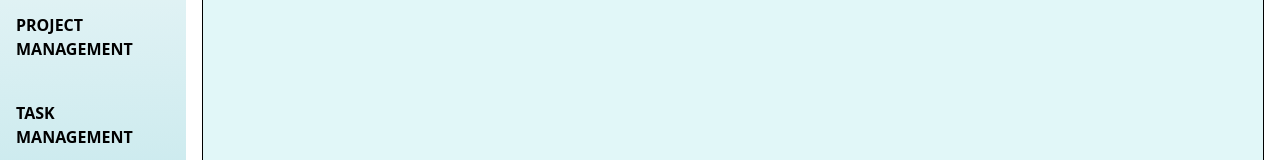
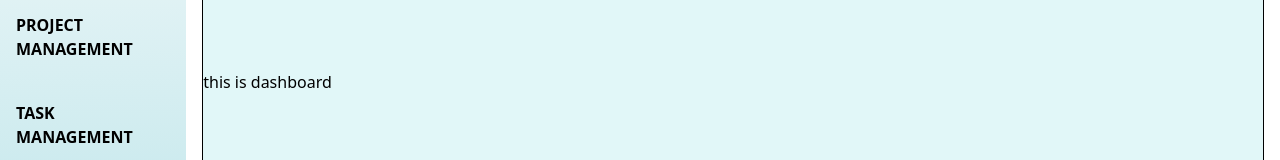
Before and after one commit to Raktim-Koner/customer-relationship-management, a React (Create React App) app: page /dashboard in a window 1280 px wide. Shown: the part 315-475 px from the top of the page. Built offline with nearby package versions, Linux system fonts and the light colour scheme.

Commit message:
rendering the sidebar items

```diff
--- a/src/App.js
+++ b/src/App.js
@@ -1,11 +1,67 @@
-import React from "react";
+import React, { Children } from "react";
+import {createBrowserRouter,RouterProvider} from 'react-router-dom';
 import DashboardPage from "./Pages/DashboardPage";
 import './App.css';
+import Navbar from "./Components/Universal-Components/Navbar";
+import MainContainer from "./Components/Universal-Components/MainContainer";
+import Deal from "./Pages/Deal"
+import Project from "./Pages/Project"
+import Task from "./Pages/Task"
+import Accounts from "./Pages/Accounts"
+import Report from "./Pages/Report"
+import Service from "./Pages/Service"
+import InnerContainer from "./Components/Universal-Components/InnerContainer";
+import InnerInnerContainer from "./Components/Universal-Components/InnerInnerContainer";
 
 function App() {
+  const appRouter = createBrowserRouter([
+    {
+      path:"/",
+      element:(
+      <>
+      <Navbar/>
+      <MainContainer/>
+      </>
+      ),
+      children:[
+        {
+          path:"/",
+          element:<InnerInnerContainer/>
+        },
+        {
+          path:"/dashboard",
+          element: <DashboardPage/>
+        },
+        {
+          path:"/deal",
+          element: <Deal/>
+        },
+        {
+          path:"/project",
+          element: <Project/>
+        },
+        {
+          path:"/task",
+          element:<Task/>
+        },
+        {
+          path:"/accounts",
+          element:<Accounts/>
+        },
+        {
+          path:"/report",
+          element:<Report/>
+        },
+        {
+          path:"/services",
+          element:<Service/>
+        },
+      ]
+    }
+  ]);
   return (
     <div>
-      <DashboardPage />
+      <RouterProvider router={appRouter}/>
     </div>
 
   );
--- a/src/Components/Universal-Components/InnerContainer.js
+++ b/src/Components/Universal-Components/InnerContainer.js
@@ -1,11 +1,12 @@
 import React from 'react'
+import { Outlet } from 'react-router-dom';
 
 const InnerContainer = () => {
   return (
     <div className=' flex items-center h-[40.6rem] w-[78rem] mx-[1rem] my-[1rem] rounded-lg border border-black' //total width 80=78 + left1 + right1
      style={{ backgroundColor: '#E1F7F8' }}
      >
-
+      <Outlet/>
     </div>
   )
 }
--- /dev/null
+++ b/src/Components/Universal-Components/InnerInnerContainer.js
@@ -0,0 +1,11 @@
+import React from 'react'
+
+const InnerInnerContainer = () => {
+  return (
+    <div>
+      <h1>hi</h1>
+    </div>
+  )
+}
+
+export default InnerInnerContainer
--- a/src/Components/Universal-Components/MainContainer.js
+++ b/src/Components/Universal-Components/MainContainer.js
@@ -1,6 +1,7 @@
 import React from 'react'
 import Sidebar from './Sidebar'
 import InnerContainer from './InnerContainer'
+import { Outlet } from 'react-router-dom'
 
 const MainContainer = () => {
   return (
--- a/src/Components/Universal-Components/Sidebar.js
+++ b/src/Components/Universal-Components/Sidebar.js
@@ -1,5 +1,5 @@
 import React from 'react';
-
+import { Link } from 'react-router-dom';
 const Sidebar = () => {
   return (
     <div
@@ -7,13 +7,13 @@ const Sidebar = () => {
       style={{ background: 'linear-gradient(to bottom, #FDFDFD, #B0E0E6)' }}
     >
       <ul className="mt-24 font-bold text-justify">
-        <li className='mb-10'>DASHBOARD</li>
-        <li className='mb-10'>DEAL MANAGEMENT</li>
-        <li className='mb-10'>PROJECT MANAGEMENT</li>
-        <li className='mb-10'>TASK MANAGEMENT</li>
-        <li className='mb-10'>ACCOUNTS</li>
-        <li className='mb-10'>REPORT</li>
-        <li className='mb-10'>SERVICES AND SUPPORT</li>
+        <li className='mb-10'><Link to="/dashboard"> DASHBOARD</Link></li>
+        <li className='mb-10'><Link to="/deal"> DEAL MANAGEMENT</Link></li>
+        <li className='mb-10'><Link to="/project"> PROJECT MANAGEMENT</Link></li>
+        <li className='mb-10'><Link to="/task"> TASK MANAGEMENT</Link></li>
+        <li className='mb-10'><Link to="/accounts"> ACCOUNTS</Link></li>
+        <li className='mb-10'><Link to="/report"> REPORT</Link></li>
+        <li className='mb-10'><Link to="/services"> SERVICES AND SUPPORT</Link></li>
 
       </ul>
     </div>
--- a/src/Pages/DashboardPage.js
+++ b/src/Pages/DashboardPage.js
@@ -3,8 +3,7 @@ import Navbar from "../Components/Universal-Components/Navbar";
 import MainContainer from "../Components/Universal-Components/MainContainer";
 const DashboardPage = () => {
   return <div>
-   <Navbar/>
-   <MainContainer/>
+    <h1>this is dashboard</h1>
   </div>;
 };
 
```
